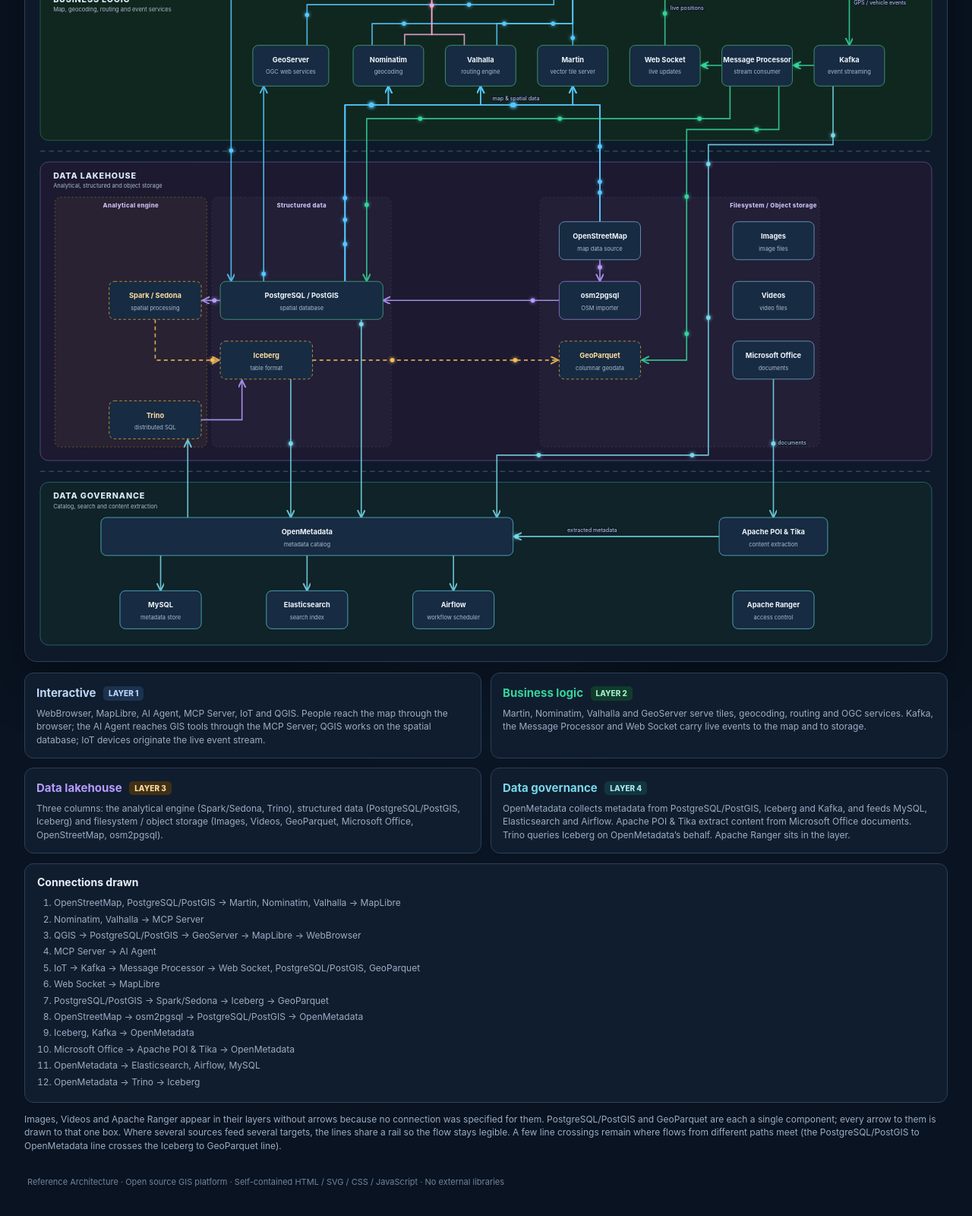
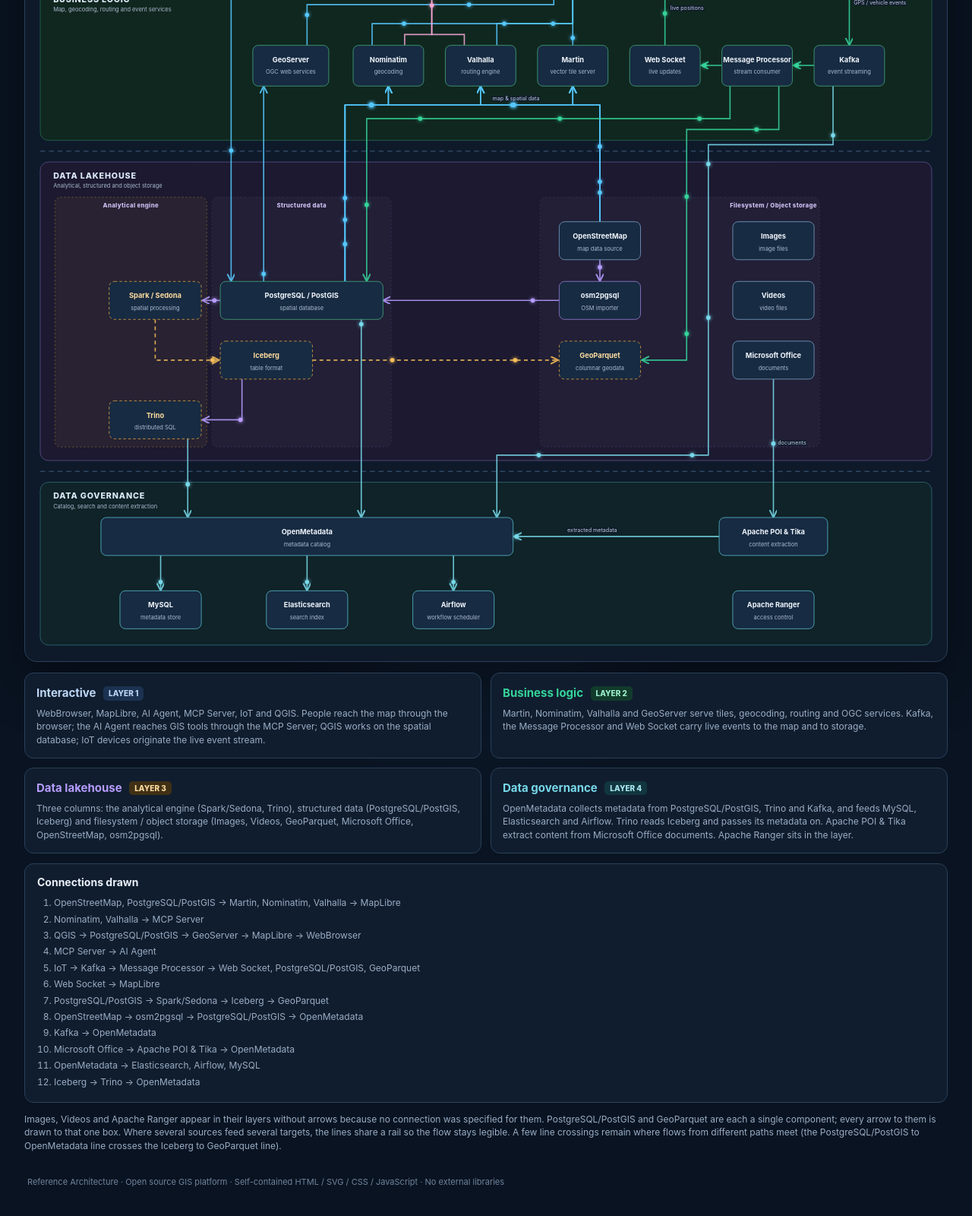
Before and after one commit to keslerzhu/keslerzhu, a plain HTML site: page gis_platform_reference_architecture.html in a window 1280 px wide. Shown: the part 544-2144 px from the top of the page at 76% size. Drawn offline with Linux system fonts and the light colour scheme.

Commit message:
Update Trino

```diff
--- a/gis_platform_reference_architecture.html
+++ b/gis_platform_reference_architecture.html
@@ -101,12 +101,11 @@ main{max-width:1500px;margin:auto;padding:0 clamp(10px,2.5vw,34px) 36px}.frame{b
   <path id="e-db-spark" class="edge ana" d="M360 835 H327" marker-end="url(#arrAna)"/>
   <path id="e-spark-ice" class="edge future" d="M240 870 V945 H358" marker-end="url(#arrFuture)"/>
   <path id="e-ice-gp" class="edge future" d="M530 945 H983" marker-end="url(#arrFuture)"/>
-  <path id="e-trino-ice" class="edge ana" d="M325 1055 H400 V982" marker-end="url(#arrAna)"/>
+  <path id="e-ice-trino" class="edge ana" d="M400 980 V1055 H327" marker-end="url(#arrAna)"/>
   <path id="e-osm-o2p" class="edge ana" d="M1060 760 V800" marker-end="url(#arrAna)"/>
   <path id="e-o2p-db" class="edge ana" d="M985 835 H660" marker-end="url(#arrAna)"/>
   <path id="e-db-om" class="edge gov" d="M620 870 V1235" marker-end="url(#arrGov)"/>
-  <path id="e-ice-om" class="edge gov" d="M490 980 V1235" marker-end="url(#arrGov)"/>
-  <path id="e-om-trino" class="edge gov" d="M300 1235 V1092" marker-end="url(#arrGov)"/>
+  <path id="e-trino-om" class="edge gov" d="M300 1090 V1235" marker-end="url(#arrGov)"/>
   <path id="e-om-mysql" class="edge gov" d="M250 1305 V1370" marker-end="url(#arrGov)"/>
   <path id="e-om-es" class="edge gov" d="M520 1305 V1370" marker-end="url(#arrGov)"/>
   <path id="e-om-airflow" class="edge gov" d="M790 1305 V1370" marker-end="url(#arrGov)"/>
@@ -158,7 +157,7 @@ main{max-width:1500px;margin:auto;padding:0 clamp(10px,2.5vw,34px) 36px}.frame{b
  <article class="card"><h2 style="color:#bcd6f5">Interactive <span class="tag ui">LAYER 1</span></h2><p>WebBrowser, MapLibre, AI Agent, MCP Server, IoT and QGIS. People reach the map through the browser; the AI Agent reaches GIS tools through the MCP Server; QGIS works on the spatial database; IoT devices originate the live event stream.</p></article>
  <article class="card"><h2 style="color:var(--op)">Business logic <span class="tag live">LAYER 2</span></h2><p>Martin, Nominatim, Valhalla and GeoServer serve tiles, geocoding, routing and OGC services. Kafka, the Message Processor and Web Socket carry live events to the map and to storage.</p></article>
  <article class="card"><h2 style="color:var(--ana)">Data lakehouse <span class="tag build">LAYER 3</span></h2><p>Three columns: the analytical engine (Spark/Sedona, Trino), structured data (PostgreSQL/PostGIS, Iceberg) and filesystem / object storage (Images, Videos, GeoParquet, Microsoft Office, OpenStreetMap, osm2pgsql).</p></article>
- <article class="card"><h2 style="color:var(--gov)">Data governance <span class="tag gov">LAYER 4</span></h2><p>OpenMetadata collects metadata from PostgreSQL/PostGIS, Iceberg and Kafka, and feeds MySQL, Elasticsearch and Airflow. Apache POI &amp; Tika extract content from Microsoft Office documents. Trino queries Iceberg on OpenMetadata&rsquo;s behalf. Apache Ranger sits in the layer.</p></article>
+ <article class="card"><h2 style="color:var(--gov)">Data governance <span class="tag gov">LAYER 4</span></h2><p>OpenMetadata collects metadata from PostgreSQL/PostGIS, Trino and Kafka, and feeds MySQL, Elasticsearch and Airflow. Trino reads Iceberg and passes its metadata on. Apache POI &amp; Tika extract content from Microsoft Office documents. Apache Ranger sits in the layer.</p></article>
 </section>
 
 <section class="key"><h3>Connections drawn</h3><ol>
@@ -170,10 +169,10 @@ main{max-width:1500px;margin:auto;padding:0 clamp(10px,2.5vw,34px) 36px}.frame{b
  <li>Web Socket → MapLibre</li>
  <li>PostgreSQL/PostGIS → Spark/Sedona → Iceberg → GeoParquet</li>
  <li>OpenStreetMap → osm2pgsql → PostgreSQL/PostGIS → OpenMetadata</li>
- <li>Iceberg, Kafka → OpenMetadata</li>
+ <li>Kafka → OpenMetadata</li>
  <li>Microsoft Office → Apache POI &amp; Tika → OpenMetadata</li>
  <li>OpenMetadata → Elasticsearch, Airflow, MySQL</li>
- <li>OpenMetadata → Trino → Iceberg</li>
+ <li>Iceberg → Trino → OpenMetadata</li>
 </ol></section>
 <p class="notes">Images, Videos and Apache Ranger appear in their layers without arrows because no connection was specified for them. PostgreSQL/PostGIS and GeoParquet are each a single component; every arrow to them is drawn to that one box. Where several sources feed several targets, the lines share a rail so the flow stays legible. A few line crossings remain where flows from different paths meet (the PostgreSQL/PostGIS to OpenMetadata line crosses the Iceberg to GeoParquet line).</p>
 <footer>Reference Architecture · Open source GIS platform · Self-contained HTML / SVG / CSS / JavaScript · No external libraries</footer>
@@ -181,7 +180,7 @@ main{max-width:1500px;margin:auto;padding:0 clamp(10px,2.5vw,34px) 36px}.frame{b
 <script>
 (()=>{
  const NS="http://www.w3.org/2000/svg",layer=document.getElementById("particles");
- const paths=[["e-osm-nom","map"],["e-osm-val","map"],["e-osm-martin","map"],["e-db-nom","map"],["e-db-val","map"],["e-db-martin","map"],["e-nom-ml","map"],["e-val-ml","map"],["e-martin-ml","map"],["e-nom-mcp","mcp"],["e-val-mcp","mcp"],["e-qgis-db","map"],["e-db-geo","map"],["e-geo-ml","map"],["e-ml-browser","map"],["e-mcp-agent","mcp"],["e-iot-kafka","op"],["e-kafka-mp","op"],["e-mp-ws","op"],["e-mp-db","op"],["e-mp-gp","op"],["e-ws-ml","op"],["e-db-spark","ana"],["e-spark-ice","future"],["e-ice-gp","future"],["e-osm-o2p","ana"],["e-o2p-db","ana"],["e-db-om","gov"],["e-ice-om","gov"],["e-kafka-om","gov"],["e-office-poi","gov"],["e-poi-om","gov"]];
+ const paths=[["e-osm-nom","map"],["e-osm-val","map"],["e-osm-martin","map"],["e-db-nom","map"],["e-db-val","map"],["e-db-martin","map"],["e-nom-ml","map"],["e-val-ml","map"],["e-martin-ml","map"],["e-nom-mcp","mcp"],["e-val-mcp","mcp"],["e-qgis-db","map"],["e-db-geo","map"],["e-geo-ml","map"],["e-ml-browser","map"],["e-mcp-agent","mcp"],["e-iot-kafka","op"],["e-kafka-mp","op"],["e-mp-ws","op"],["e-mp-db","op"],["e-mp-gp","op"],["e-ws-ml","op"],["e-db-spark","ana"],["e-spark-ice","future"],["e-ice-gp","future"],["e-ice-trino","ana"],["e-osm-o2p","ana"],["e-o2p-db","ana"],["e-db-om","gov"],["e-trino-om","gov"],["e-om-mysql","gov"],["e-om-es","gov"],["e-om-airflow","gov"],["e-kafka-om","gov"],["e-office-poi","gov"],["e-poi-om","gov"]];
  const group={map:"map",op:"op",mcp:"mcp",ana:"ana",future:"ana",gov:"gov"};
  const state={map:true,op:true,mcp:true,ana:true,gov:true},items=[];
  paths.forEach(([id,type])=>{const p=document.getElementById(id),len=p.getTotalLength(),n=Math.max(1,Math.round(len/260));for(let i=0;i<n;i++){const c=document.createElementNS(NS,"circle");c.setAttribute("r","4");c.setAttribute("class","particle "+type);layer.appendChild(c);items.push({el:c,path:p,len,type,g:group[type],offset:i/n});}});
```
Also changed, not shown: 1 other file.
